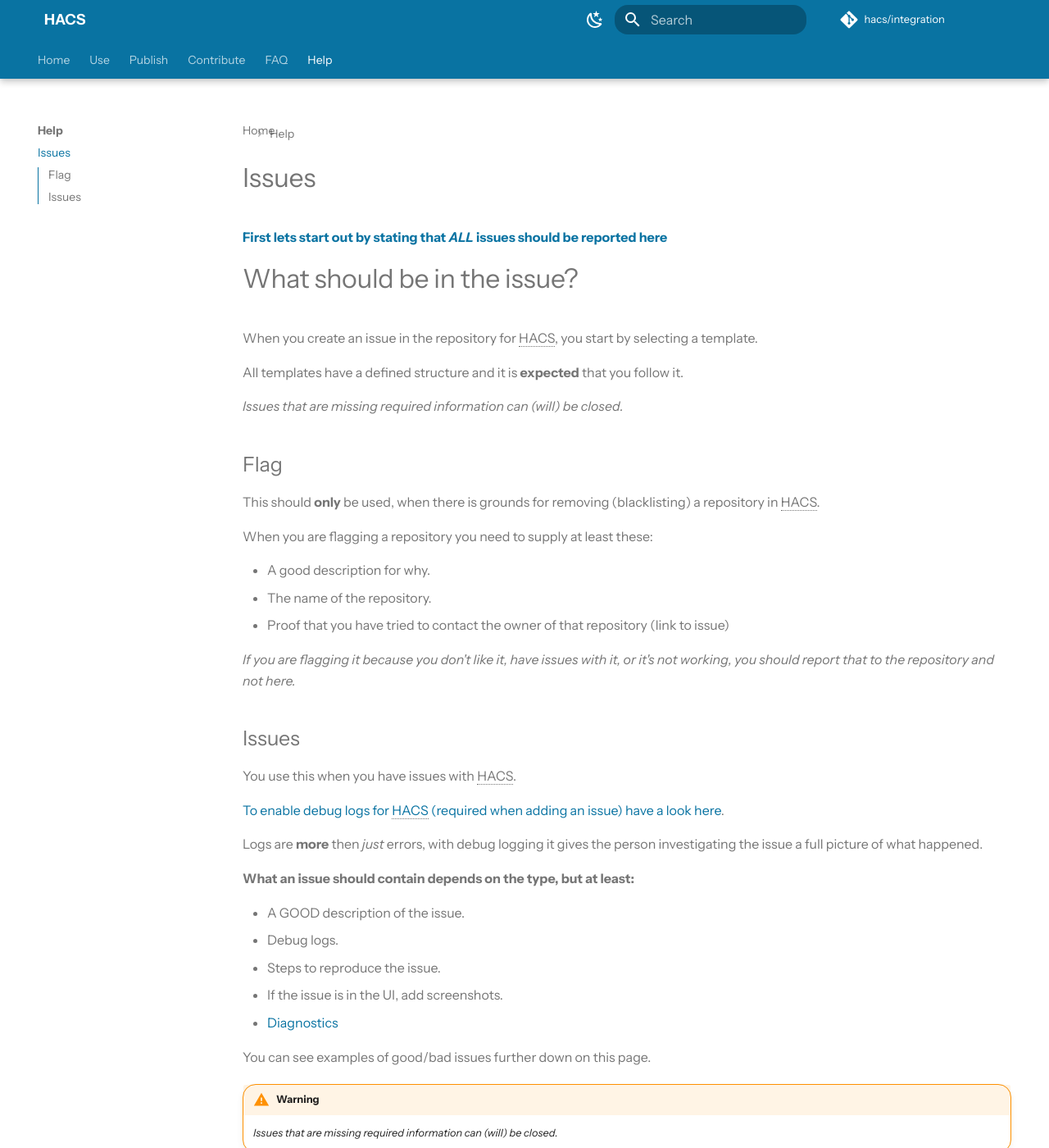
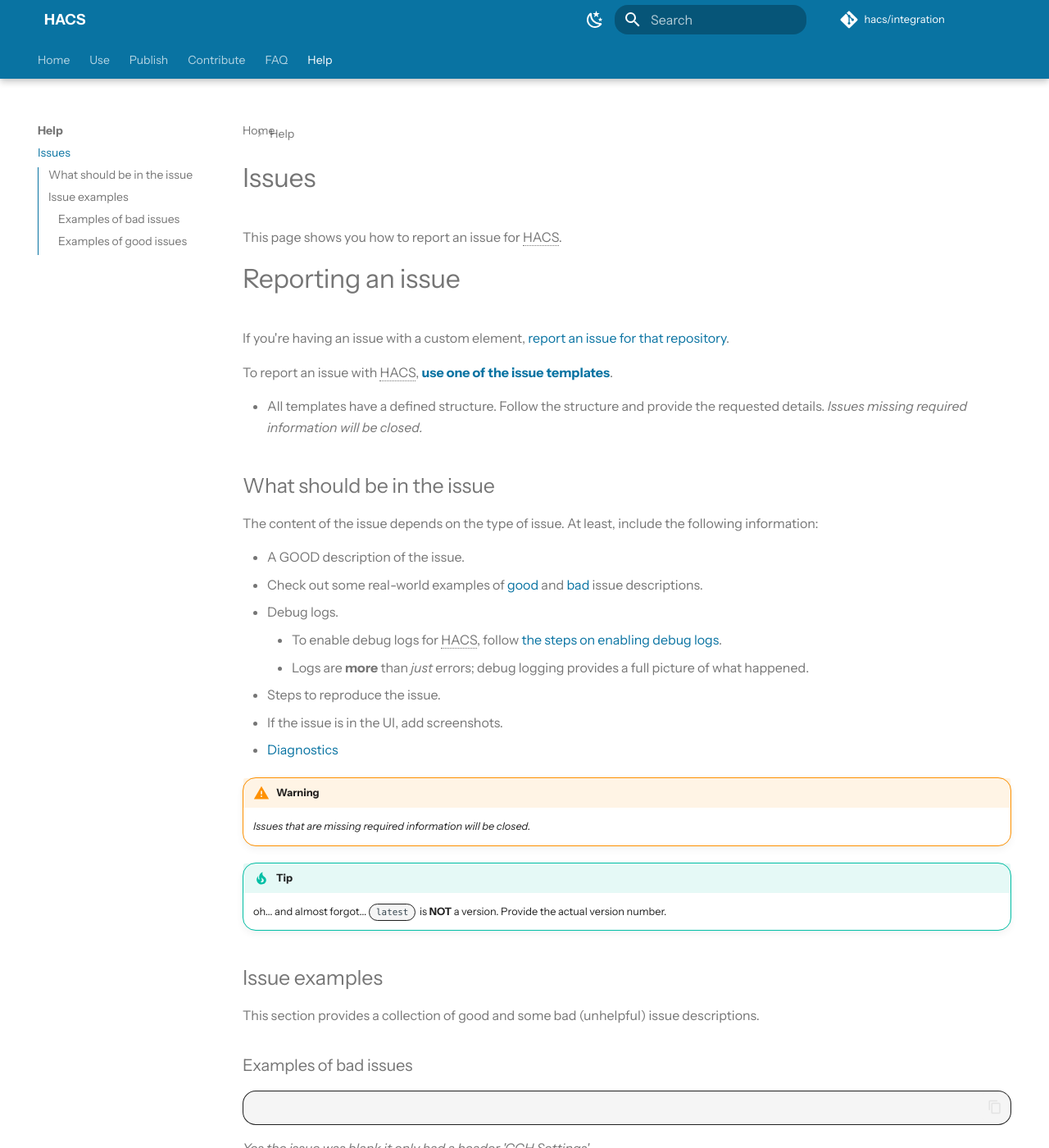
Before and after one commit to hacs/documentation, an MkDocs documentation site: the page built from source/docs/help/issues.md, in a window 1280 px wide and 1400 px high. Shown: the whole window at 82% size. Built offline with MkDocs 1.6.1 and Material for MkDocs 9.7.7, drawn with Linux system fonts in a browser that asks for light colours; some web fonts are replaced; plug-ins that fetch from the network failed and are left out; comment, search, counter and statistics services are not loaded; some of the changed text lies outside the part shown.

Commit message:
Rephrase issues page (#555)
* Rephrase issues page

* Update source/docs/help/issues.md

Co-authored-by: coderabbitai[bot] <136622811+coderabbitai[bot]@users.noreply.github.com>

* Update source/docs/help/issues.md

Co-authored-by: coderabbitai[bot] <136622811+coderabbitai[bot]@users.noreply.github.com>

* Update source/docs/help/issues.md

Co-authored-by: coderabbitai[bot] <136622811+coderabbitai[bot]@users.noreply.github.com>

* Update source/docs/help/issues.md

Co-authored-by: coderabbitai[bot] <136622811+coderabbitai[bot]@users.noreply.github.com>

* Update source/docs/help/issues.md

Co-authored-by: coderabbitai[bot] <136622811+coderabbitai[bot]@users.noreply.github.com>

* Fix headings hierarchy

* Update source/docs/help/issues.md

Co-authored-by: Joakim Sørensen <joasoe@gmail.com>

---------

Co-authored-by: coderabbitai[bot] <136622811+coderabbitai[bot]@users.noreply.github.com>
Co-authored-by: Joakim Sørensen <joasoe@gmail.com>

````diff
--- a/source/docs/help/issues.md
+++ b/source/docs/help/issues.md
@@ -4,61 +4,45 @@ title: Issues
 description: "Got issues?"
 ---
 
-**[First lets start out by stating that _ALL_ issues should be reported here](https://github.com/hacs/integration/issues)**
+This page shows you how to report an issue for HACS.
 
-# What should be in the issue?
+# Reporting an issue
 
-When you create an issue in the repository for HACS, you start by selecting a template.
+If you're having an issue with a custom element, [report an issue for that repository](/docs/use/repositories/dashboard.md/#reporting-an-issue-with-a-repository).
 
-All templates have a defined structure and it is **expected** that you follow it.
-
-_Issues that are missing required information can (will) be closed._
-
-## Flag
-
-This should **only** be used, when there is grounds for removing (blacklisting) a repository in HACS.
-
-When you are flagging a repository you need to supply at least these:
-
-- A good description for why.
-- The name of the repository.
-- Proof that you have tried to contact the owner of that repository (link to issue)
-
-_If you are flagging it because you don't like it, have issues with it, or it's not working, you should report that to the repository and not here._
-
-## Issues
-
-You use this when you have issues with HACS.
-
-[To enable debug logs for HACS (required when adding an issue) have a look here](/docs/use/troubleshooting/logs.md).
-
-Logs are **more** then _just_ errors, with debug logging it gives the person investigating the issue a full picture of what happened.
+To report an issue with HACS, **[use one of the issue templates](https://github.com/hacs/integration/issues)**.
 
 
-**What an issue should contain depends on the type, but at least:**
+- All templates have a defined structure. Follow the structure and provide the requested details.
+_Issues missing required information will be closed._
+
+## What should be in the issue
+
+The content of the issue depends on the type of issue. At least, include the following information:
 
 - A GOOD description of the issue.
+  - Check out some real-world examples of [good](#examples-of-good-issues) and [bad](#examples-of-bad-issues) issue descriptions.
 - Debug logs.
+    - To enable debug logs for HACS, follow [the steps on enabling debug logs](/docs/use/troubleshooting/logs.md).
+    - Logs are **more** than _just_ errors; debug logging provides a full picture of what happened.
 - Steps to reproduce the issue.
 - If the issue is in the UI, add screenshots.
 - [Diagnostics](/docs/use/troubleshooting/diagnostics.md)
 
-You can see examples of good/bad issues further down on this page.
-
 !!! warning
-    _Issues that are missing required information can (will) be closed._
+    _Issues that are missing required information will be closed._
 
 
 !!! tip
-    oh... and almost forgot... `latest` is **NOT** a version.
+    oh... and almost forgot... `latest` is **NOT** a version. Provide the actual version number.
 
 
-# Examples
+## Issue examples
 
-This is a collection of good/bad issues.
+This section provides a collection of good and some bad (unhelpful) issue descriptions.
 
 
-## Examples of bad issues
+### Examples of bad issues
 
 ```text
 
@@ -101,14 +85,29 @@ I checked and it exactly how its supposed to be
 even replaced the whole hacs folder with a fresh download
 ```
 
-## Examples of good issues
+### Examples of good issues
 
-_Good issues have too much text to extract it (some also have screenshots) but here is a few links:_
+_Good issues have too much text to extract it (some also have screenshots), but a few are linked below:_
 
 - [https://github.com/hacs/integration/issues/452](https://github.com/hacs/integration/issues/452)
 - [https://github.com/hacs/integration/issues/470](https://github.com/hacs/integration/issues/470)
 - [https://github.com/hacs/integration/issues/356](https://github.com/hacs/integration/issues/356)
 
+# Flagging a repository for removal
+
+This should **only** be used when there are grounds for removing (blacklisting) a repository in HACS.
+
+_If you don't like a repository, have issues with it, or it's not working, you should report that to the repository owner, not to HACS._
+
+When you are flagging a repository, provide at least the following information:
+
+- A reason why this repository should be removed.
+    - "It's not working" is not an accepted reason.
+    - "It's not working and it has not been maintained for an extended period of time" could be a reason.
+- The name of the repository.
+- Proof that you have tried to contact the owner of that repository.
+    - Provide a link to the issue you created in their GitHub repository.
+
 # Last words
 
-The more time/words/examples you put in your issue, the faster someone can see/understand what you mean.
+The more time/words/examples you put into your issue, the better the chance someone else can understand what your issue is. You are more likely to get help.
````
